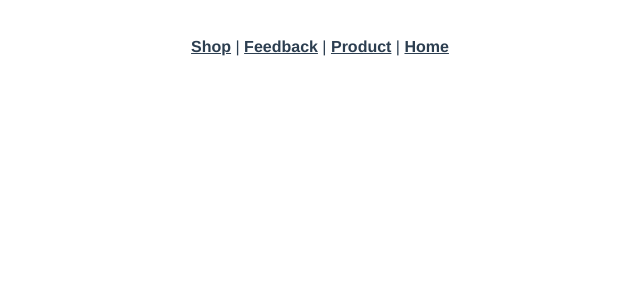
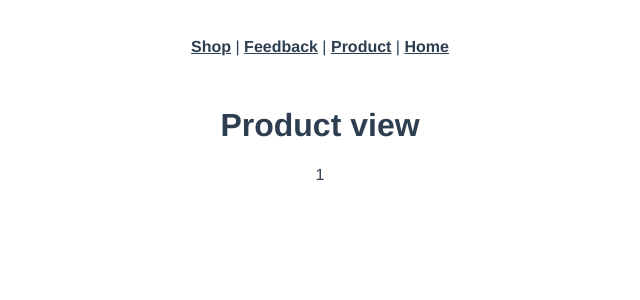
Before and after one commit to SergeiAmpilov/tg-shop, a Vue app in the folder tgshopfe/: page /product/1 in a window 1280 px wide. Shown: the top 300 px of the page, without its empty margins (320-960 px from the left). Built offline with nearby package versions, Linux system fonts and the light colour scheme.

Commit message:
link tg web app to my application

```diff
--- a/tgshopfe/public/index.html
+++ b/tgshopfe/public/index.html
@@ -5,6 +5,7 @@
     <meta http-equiv="X-UA-Compatible" content="IE=edge">
     <meta name="viewport" content="width=device-width,initial-scale=1.0">
     <link rel="icon" href="<%= BASE_URL %>favicon.ico">
+    <script src="https://telegram.org/js/telegram-web-app.js"></script>
     <title><%= htmlWebpackPlugin.options.title %></title>
   </head>
   <body>
--- a/tgshopfe/src/router/index.ts
+++ b/tgshopfe/src/router/index.ts
@@ -19,7 +19,7 @@ const routes: Array<RouteRecordRaw> = [
     component: () => import('../views/FeedbackView.vue'),
   },
   {
-    path: '/product',
+    path: '/product/:id',
     name: 'product',
     component: () => import('../views/ProductView.vue'),
   },
--- a/tgshopfe/src/views/ProductView.vue
+++ b/tgshopfe/src/views/ProductView.vue
@@ -1,5 +1,6 @@
 <template>
   <div>
     <h1>Product view</h1>
+    <p>{{ $route.params.id }}</p>
   </div>
 </template>
```
